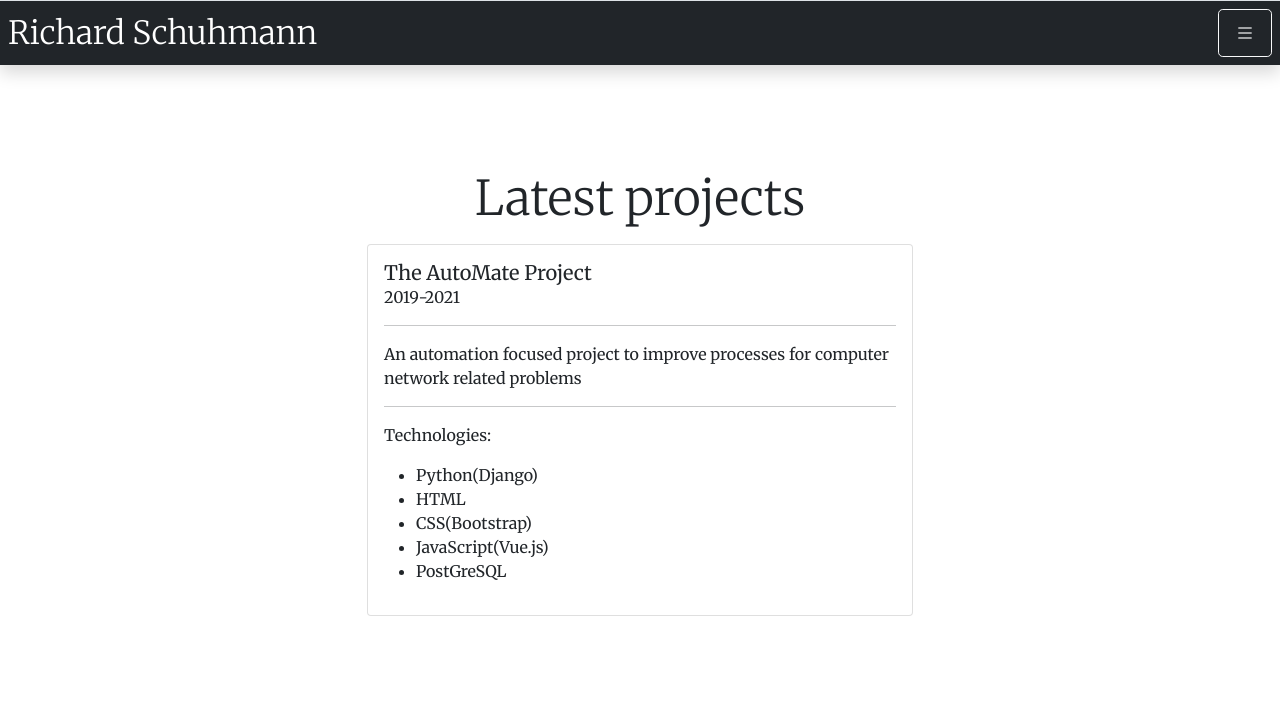
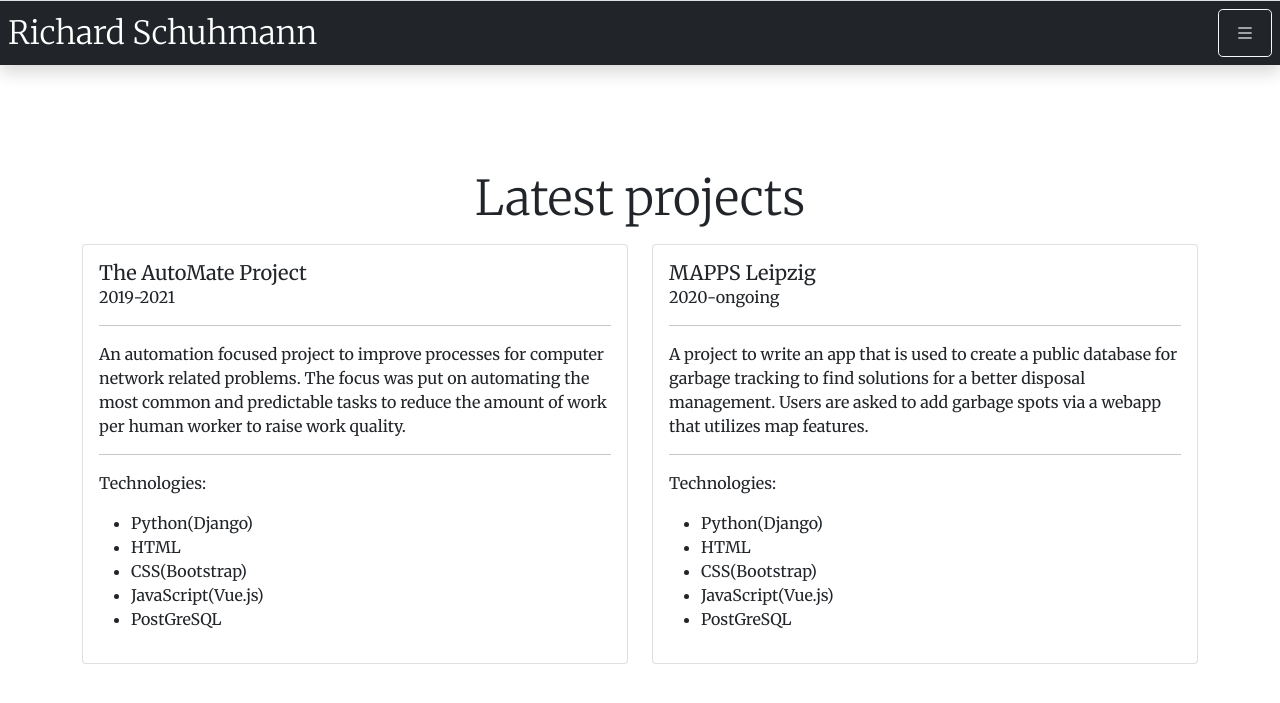
Before and after one commit to rischuhm/rischuhm.github.io, a Jekyll site: the page built from portfolio.html, in a window 1280 px wide and 900 px high, scrolled down 1694 px. Shown: the top 703 px of the window. Built offline with Jekyll 4.4.1, drawn with Linux system fonts in a browser that asks for light colours; nearby versions of some CDN libraries.

Commit message:
added project

```diff
--- a/portfolio.html
+++ b/portfolio.html
@@ -50,7 +50,32 @@ layout: page
           <h5 class="card-title mb-0">The AutoMate Project</h5>
           <p class="card-text m-0 ">2019-2021</p>
           <hr>
-          <p class="card-text">An automation focused project to improve processes for computer network related problems
+          <p class="card-text">An automation focused project to improve processes for computer network related problems. The focus was put
+            on automating the most common and predictable tasks to reduce the amount of work per human worker to raise work quality.
+          </p>
+          <hr>
+          <p class="card-text">Technologies:</p>
+          <p class="card-text">
+          <ul>
+            <li>Python(Django)</li>
+            <li>HTML</li>
+            <li>CSS(Bootstrap)</li>
+            <li>JavaScript(Vue.js)</li>
+            <li>PostGreSQL</li>
+          </ul>
+          </p>
+        </div>
+      </div>
+    </div>
+
+    <div class="col-md-6">
+      <div class="card">
+        <div class="card-body">
+          <h5 class="card-title mb-0">MAPPS Leipzig</h5>
+          <p class="card-text m-0 ">2020-ongoing</p>
+          <hr>
+          <p class="card-text">A project to write an app that is used to create a public database for garbage tracking to find solutions
+            for a better disposal management. Users are asked to add garbage spots via a webapp that utilizes map features.
           </p>
           <hr>
           <p class="card-text">Technologies:</p>
```
